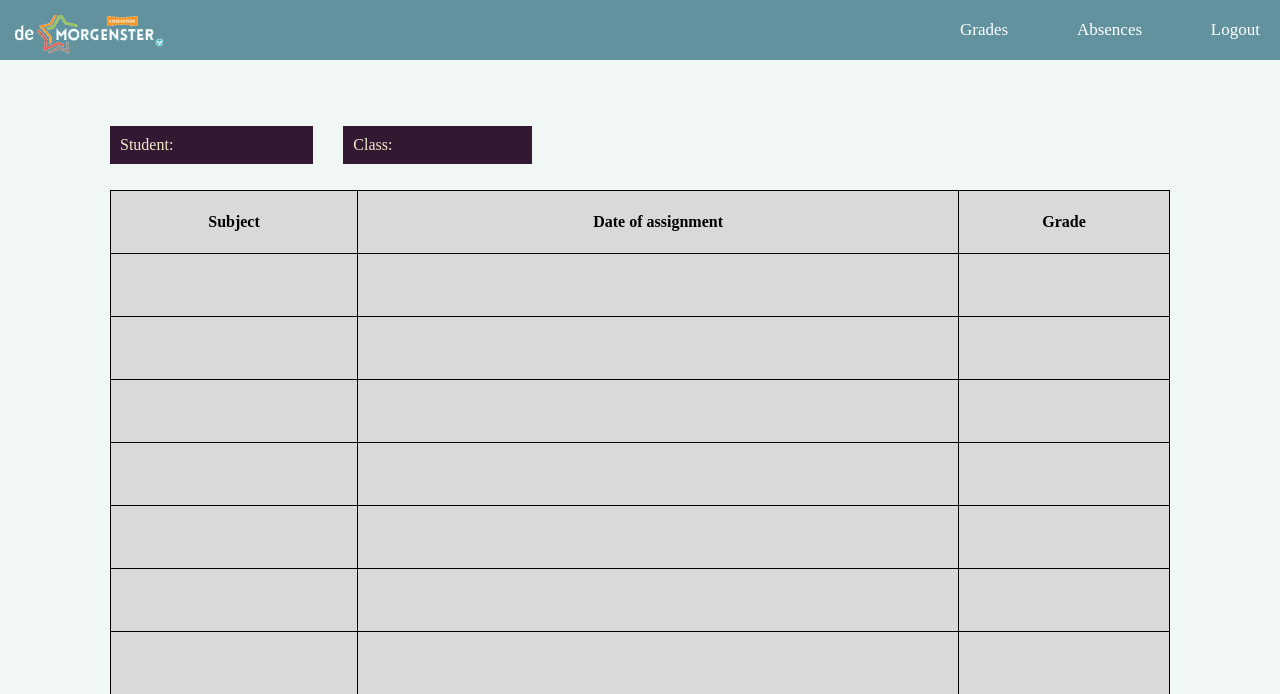
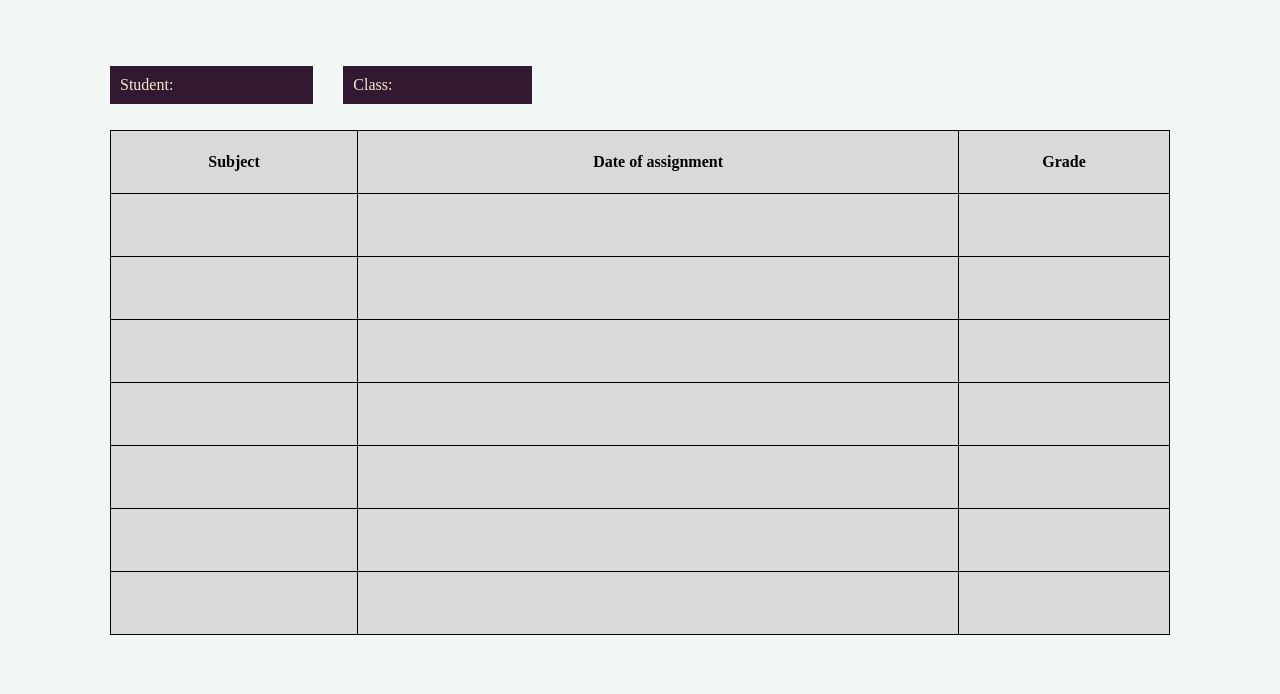
Before and after one commit to gtomkiel/GroupB-term2, a PHP site: page / in a window 1280 px wide. Shown: the top 694 px of the page. Run offline with PHP 8.4, Linux system fonts and the light colour scheme; lists and menus that the app fills with data are empty.

Commit message:
removal of header

```diff
--- a/app/public/index.html
+++ b/app/public/index.html
@@ -10,19 +10,7 @@
 
 	<body>
 		<div id="gridContainer">
-			<header>
-				<div class="Logo">
-					<img  src="img/logo.png"alt="Logo" title="Logo">
-				</div>
 
-				<nav>
-				<ul>
-					<li><a>Grades</a></li>
-					<li><a>Absences</a></li>
-					<li><a>Logout</a></li>
-				</ul>
-				</nav>
-			</header>
 
 			<div class="info">
 				<ul>
--- a/app/public/styles/style.css
+++ b/app/public/styles/style.css
@@ -11,50 +11,7 @@ body{
 	background-color: #F0F7F4;
 }
 
-/*header*/
 
-header{
-	background-color:#62929E;
-	height:60px;
-	grid-column:1/7;
-	margin:0;
-	color:#FFFFFF;
-   display: flex;
-   justify-content:space-between;
-}
-
-.headerSettings{
-   grid-column: 2/7;
-   display: flex;
-   align-items: center;
-}
-
-header img{
-	width:150px;
-	padding:15px;
-}
-
-
-/* nav settings */
-header > nav ul{
-   grid-column: 4/7;
-   list-style-type: none;
-   display: flex;
-   justify-content: space-between;
-   align-items: center;
-	width:300px;
-}
-
-nav ul{
-   display: flex;
-   justify-content: space-between;
-   align-items:flex-end;
-   list-style-type: none;
-   margin: 0 10px 0 0;
-   padding: 0 10px 0 0;
-   height: 100%;
-   font-size: 17px;
-}
 
 /*Main*/
 
```
